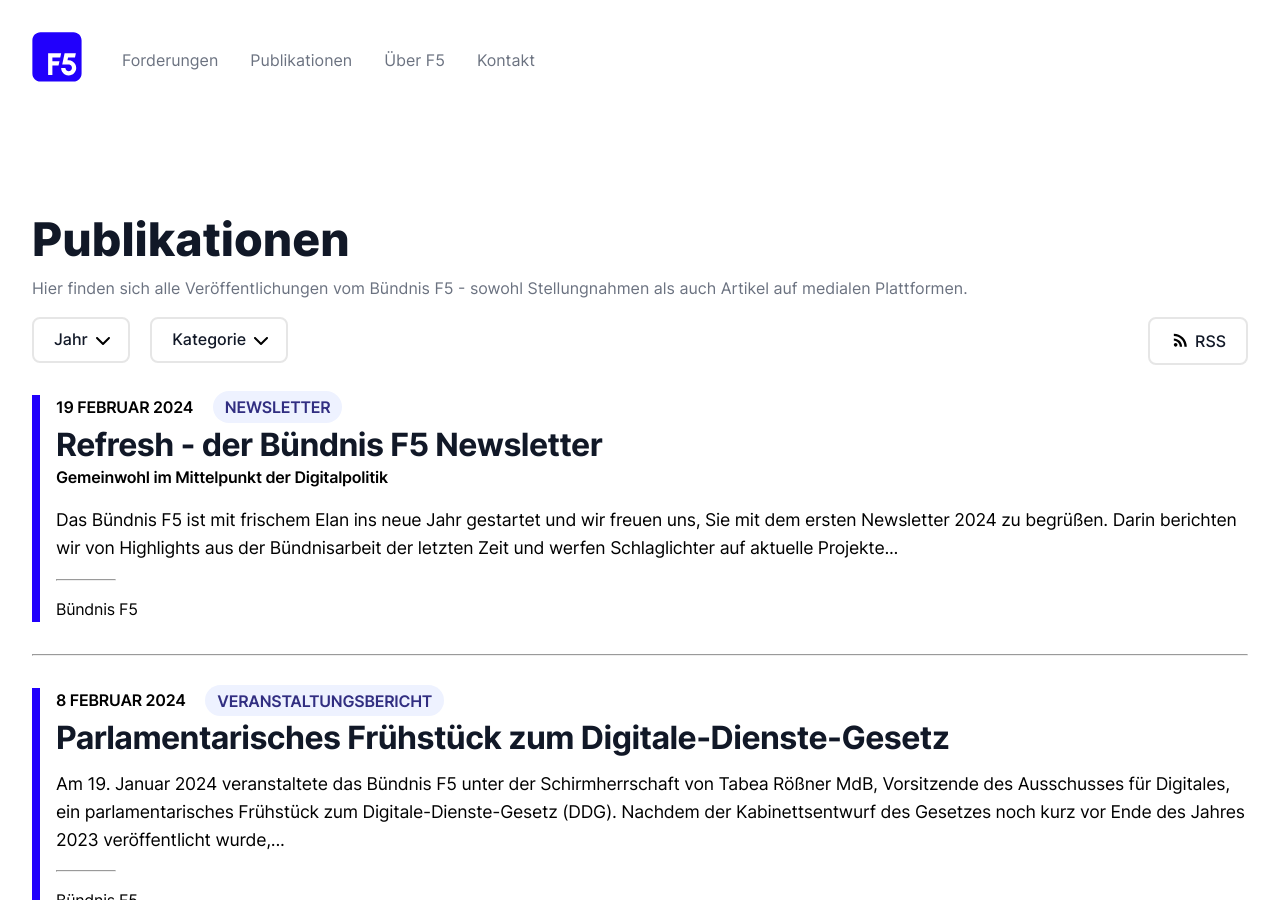
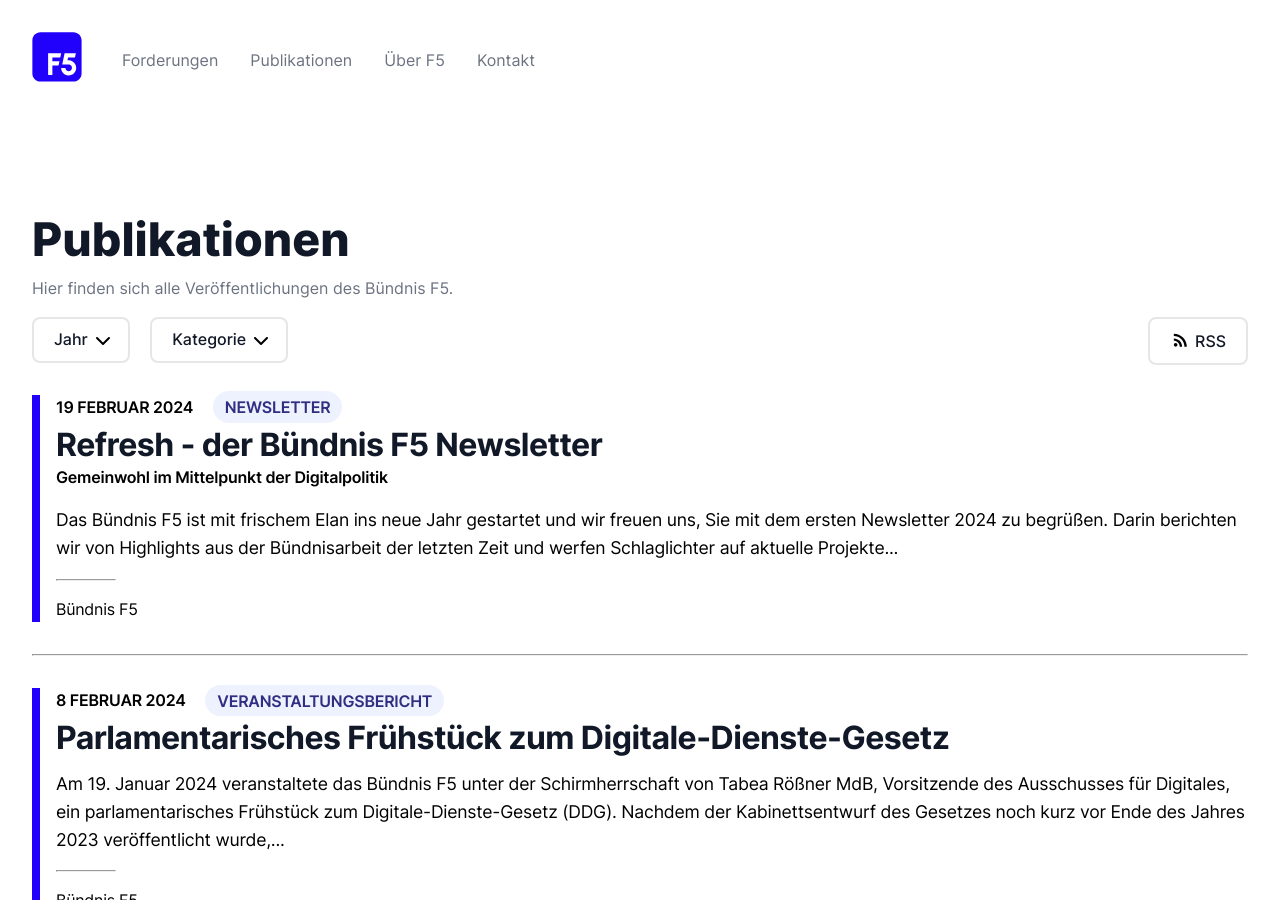
Before and after one commit to okfde/buendnis-f5, a Jekyll site: the page built from publikationen.html, in a window 1280 px wide and 900 px high. Built offline with Jekyll 4.4.1, drawn with Linux system fonts in a browser that asks for light colours.

Commit message:
Update publikationen.html

```diff
--- a/publikationen.html
+++ b/publikationen.html
@@ -7,8 +7,7 @@
 <section>
     <div class="wrapper">
         <h2>Publikationen</h2>
-        <p>Hier finden sich alle Veröffentlichungen vom Bündnis F5 - sowohl Stellungnahmen als auch Artikel auf medialen
-            Plattformen.</p>
+        <p>Hier finden sich alle Veröffentlichungen des Bündnis F5.</p>
 
         {% assign publikationen = site.publikationen | sort: 'date' | reverse %}
 
```
